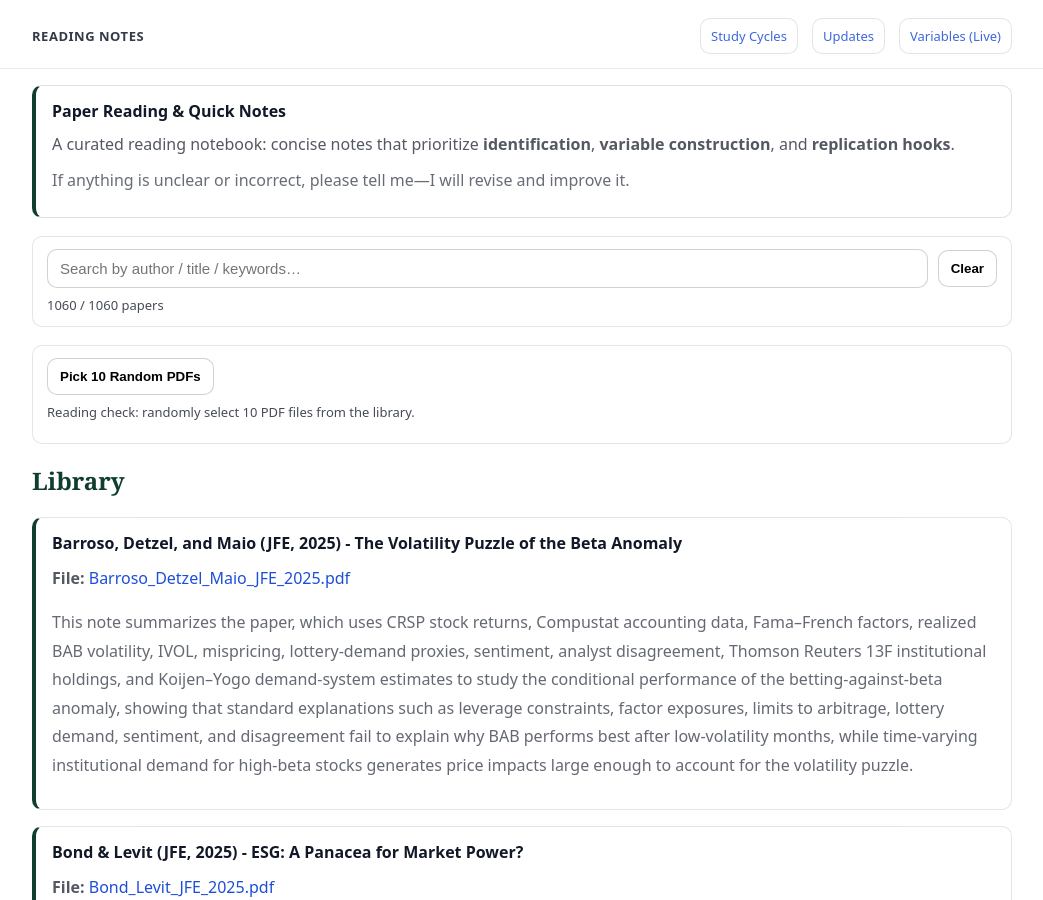
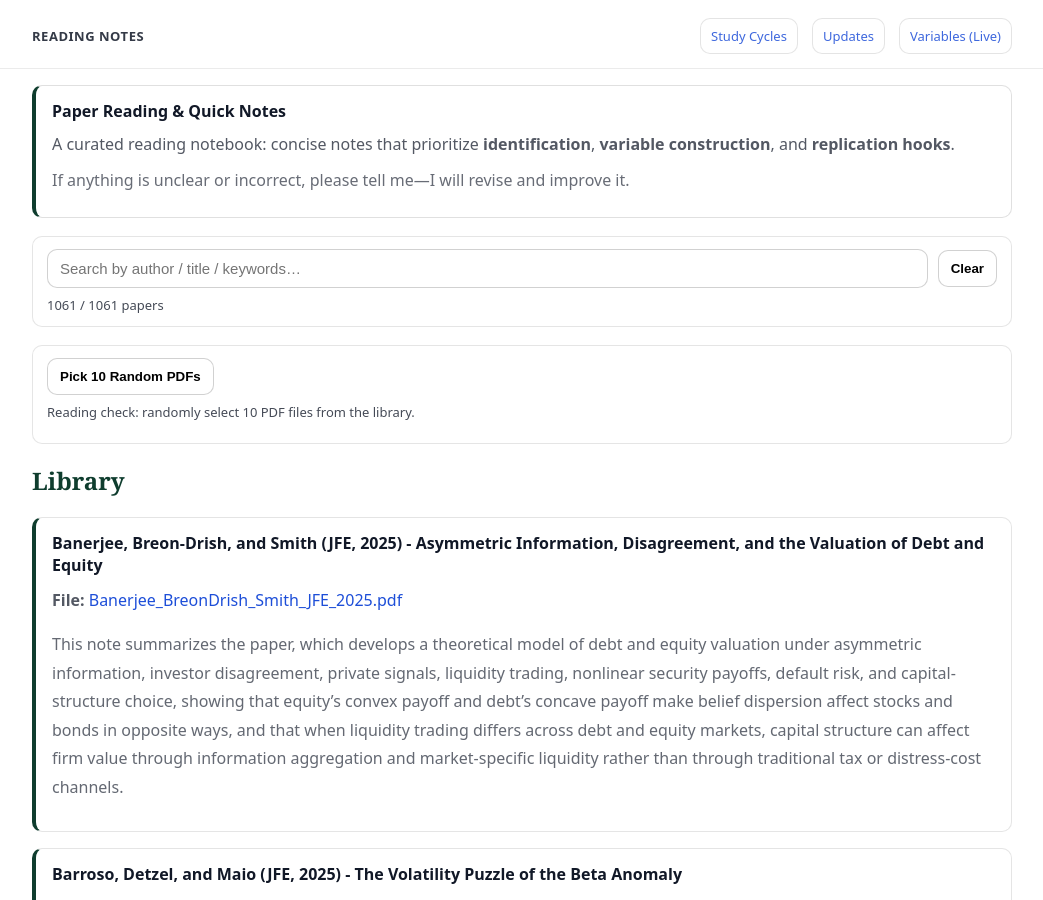
Before and after one commit to yaxinzn/study-archive, a Jekyll site: the page built from reading/index.md, in a window 1280 px wide and 900 px high. Shown: the whole window, without its empty margins (118-1161 px from the left). Built offline with Jekyll 4.4.1, drawn with Linux system fonts in a browser that asks for light colours.

Commit message:
Reading: add/update Banerjee_BreonDrish_Smith_JFE_2025.pdf

```diff
--- a/_data/reading.yml
+++ b/_data/reading.yml
@@ -1,3 +1,7 @@
+- title: "Banerjee, Breon-Drish, and Smith (JFE, 2025) - Asymmetric Information, Disagreement, and the Valuation of Debt and Equity"
+  file: "Banerjee_BreonDrish_Smith_JFE_2025.pdf"
+  desc: "This note summarizes the paper, which develops a theoretical model of debt and equity valuation under asymmetric information, investor disagreement, private signals, liquidity trading, nonlinear security payoffs, default risk, and capital-structure choice, showing that equity’s convex payoff and debt’s concave payoff make belief dispersion affect stocks and bonds in opposite ways, and that when liquidity trading differs across debt and equity markets, capital structure can affect firm value through information aggregation and market-specific liquidity rather than through traditional tax or distress-cost channels."
+
 - title: "Barroso, Detzel, and Maio (JFE, 2025) - The Volatility Puzzle of the Beta Anomaly"
   file: "Barroso_Detzel_Maio_JFE_2025.pdf"
   desc: "This note summarizes the paper, which uses CRSP stock returns, Compustat accounting data, Fama–French factors, realized BAB volatility, IVOL, mispricing, lottery-demand proxies, sentiment, analyst disagreement, Thomson Reuters 13F institutional holdings, and Koijen–Yogo demand-system estimates to study the conditional performance of the betting-against-beta anomaly, showing that standard explanations such as leverage constraints, factor exposures, limits to arbitrage, lottery demand, sentiment, and disagreement fail to explain why BAB performs best after low-volatility months, while time-varying institutional demand for high-beta stocks generates price impacts large enough to account for the volatility puzzle."
```
Also changed, not shown: 1 other file.
